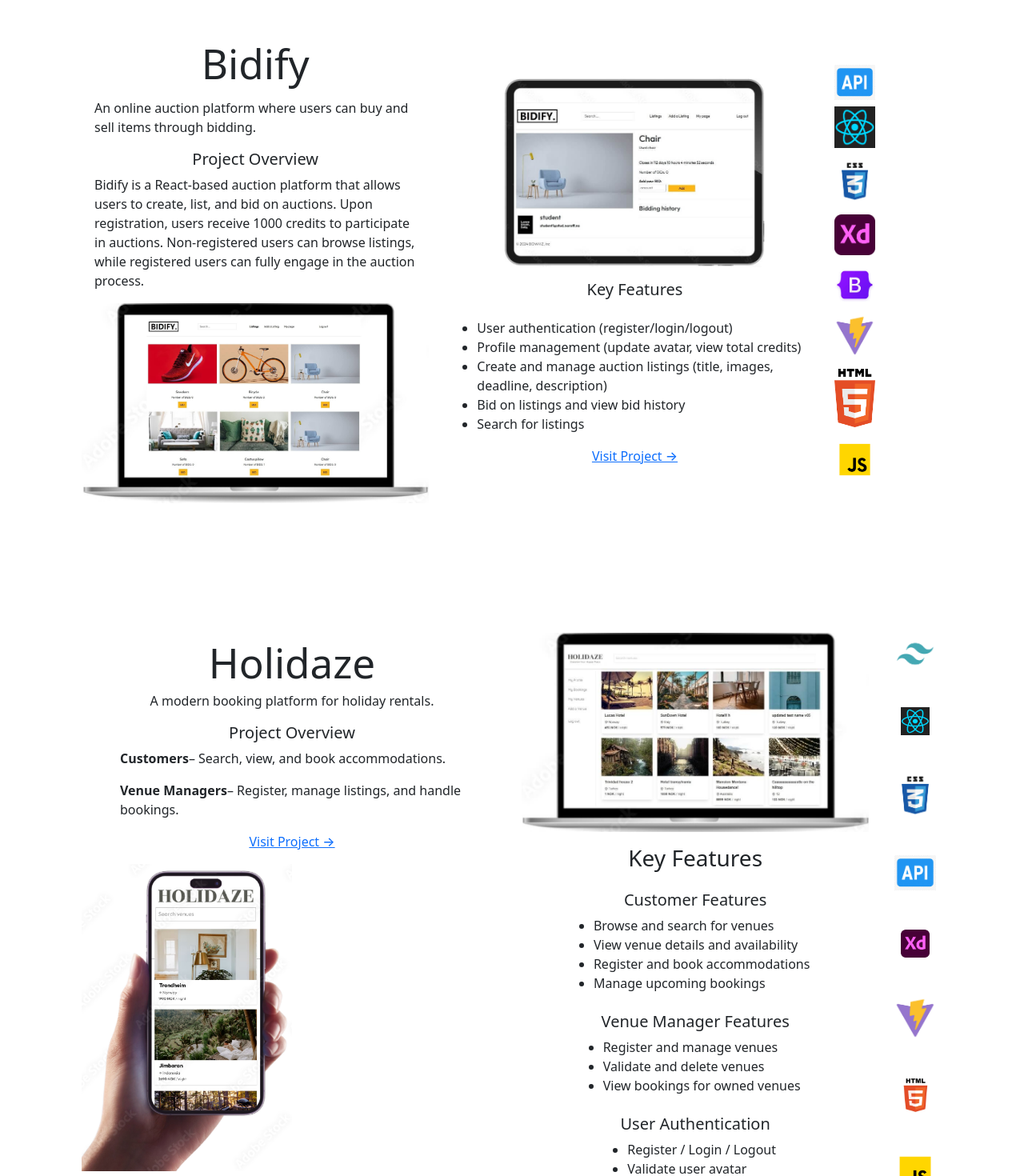
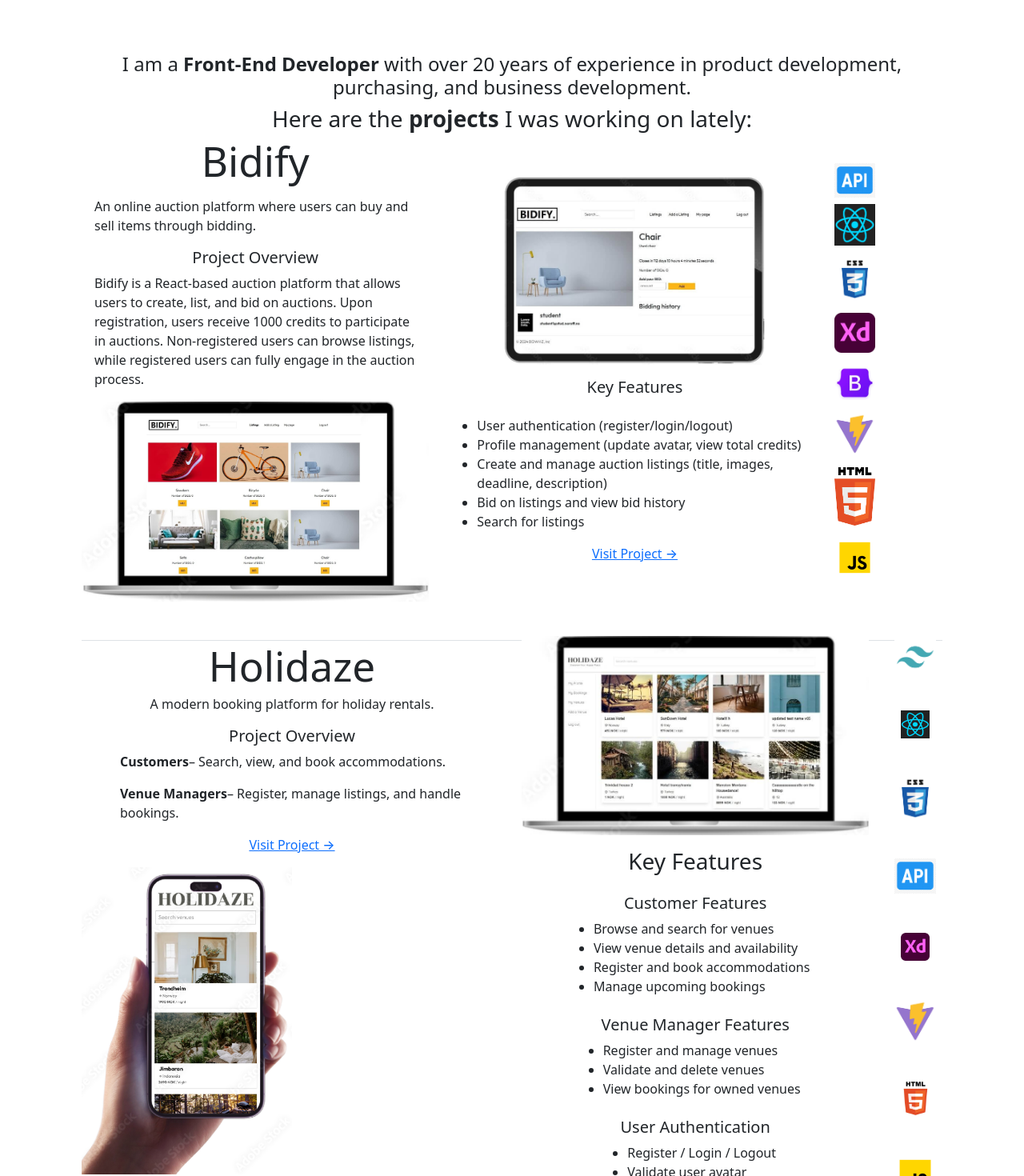
Before and after one commit to borikokeny/Portfolio_2, a React (Vite) app: page / in a window 1280 px wide. Shown: the part 860-2330 px from the top of the page at 80% size. Built offline with nearby package versions, Linux system fonts and the light colour scheme.

Commit message:
Last touch

```diff
--- a/src/components/Bidify.jsx
+++ b/src/components/Bidify.jsx
@@ -12,7 +12,11 @@ import html from "../images/Html.png";
 const Bidify = () => {
   return (
     <section className="project-section bidify container">
-      <div className="row">
+    <span class="border-bottom">
+      <div className="row mt-1 mb-5">
+      <h4>I am a <strong>Front-End Developer</strong> with over 20 years of experience in product development,
+      purchasing, and business development.</h4>
+      <h3>Here are the <strong>projects</strong> I was working on lately:</h3>
         <div className="col-5 me-3">
           <h1 className="mb-3">Bidify</h1>
           <p className="text-start mx-3">
@@ -73,6 +77,7 @@ const Bidify = () => {
           />
         </div>
       </div>
+      </span>
     </section>
   );
 };
--- a/src/components/Holidaze.jsx
+++ b/src/components/Holidaze.jsx
@@ -12,7 +12,8 @@ import html from "../images/HTML.jpg";
 const Holidaze = () => {
   return (
     <section className="project-section holidaze container">
-      <div className="row align-items-center">
+      <span class="border-bottom">
+      <div className="row align-items-center mb-5">
         <div className="col-lg-6 col-md-12 d-flex flex-column justify-content-between">
           <h1>Holidaze</h1>
           <p>A modern booking platform for holiday rentals.</p>
@@ -83,6 +84,7 @@ const Holidaze = () => {
           <img src={javascript} className="col-6 col-lg-12 px-2 img-fluid" />
         </div>
       </div>
+      </span>
     </section>
   );
 };
--- a/src/index.css
+++ b/src/index.css
@@ -134,7 +134,6 @@ footer {
   flex-wrap: wrap;
 }
 
-
 .project-section .col-6,
 .project-section .col-5 {
   display: flex;
@@ -166,10 +165,20 @@ img {
   justify-content: center;
 }
 
-.holidaze .dashboard-demo {
-  display: flex;
-  justify-content: center;
-  margin-top: 1rem;
+.bidify {
+  margin-top: 30px;
+}
+
+.holidaze {
+  margin-top: -70px;
+}
+
+.jims {
+  margin-top: -10rem;
+}
+
+.icon-list a {
+  color: black;
 }
 
 @media (prefers-color-scheme: light) {
@@ -184,13 +193,32 @@ img {
     background-color: #f9f9f9;
   }
 }
+
 html {
   scroll-behavior: smooth;
 }
 
 @media (max-width: 576px) {
+  /* .bidify {
+    margin-top: -6rem;
+  } */
+
+  .holidaze {
+    margin-top: 10px;
+  }
+
+  .jims {
+    margin-top: 5px;
+  }
+
+  #about {
+    margin-top: 252px;
+  }
+}
+
+@media  (min-width: 765px) {
   .bidify {
-    margin-top: -6rem;
+    margin-top: 90px;
   }
 }
 
@@ -202,9 +230,22 @@ html {
     text-align: center;
   }
 
+  .holidaze {
+    margin-top: 15px;
+  }
+
+  .jims {
+    margin-top: 10px;
+  }
 
   #about {
-   margin-top: 150px;
+   margin-top: 245px;
+  }
+}
+
+@media (max-width: 992px) {
+  .jims {
+    margin-top: 20px;
   }
 }
 
@@ -218,7 +259,6 @@ html {
   #dev-elements img {
     width: 100% !important;
     padding: 0%;
-
   }
 }
 
@@ -227,7 +267,7 @@ html {
     justify-content: center;
   }
   #dev-elements img {
-    width: 25% !important;
+    width: 15% !important;
   }
 }
 
--- a/src/pages/About.jsx
+++ b/src/pages/About.jsx
@@ -20,9 +20,9 @@ export default function About() {
               </strong>
               . With over 20 years of experience in product development,
               purchasing, and business development, I am now completing a
-              front-end education to combine
+              front-end education to combine{" "}
               <strong>
-                technical expertise with market-driven innovation
+                  technical expertise with market-driven innovation
               </strong>
               .
             </p>
@@ -51,7 +51,6 @@ export default function About() {
             </ul>
             <div className="container mt-3">
               <div className="row">
-
                 <div className="col-lg-8 col-12 d-flex flex-column text-start">
                   <h4>Work Experience</h4>
                   <h5>Creative director and Merchandiser</h5>
--- a/src/pages/Contact.jsx
+++ b/src/pages/Contact.jsx
@@ -6,21 +6,20 @@ import { TiSocialGithubCircular } from "react-icons/ti";
 
 export default function Contact() {
   return (
-    <section id="contact" className="full-height d-flex align-items-center justify-content-center mt-5 mb-5">
-      <div className="ms-5">
+    <section id="contact" className="full-height d-flex flex-wrap align-items-center justify-content-start mt-5 mb-5 ms-5">
+      <div className="ms-5 d-flex flex-column align-items-start gap-3 text-start icon-list">
               <a href="https://www.linkedin.com/in/bori-kokeny-7070008a/" target="_blank">
-              <TiSocialLinkedinCircular className="icons" />
+              <TiSocialLinkedinCircular className="icons p-1 fs-1" /> LinkedIN
+              </a>
+              <a href="https://github.com/borikokeny" target="_blank">
+              <TiSocialGithubCircular className="icons p-1 fs-1" /> GitHub
+              </a>
+              <a href="https://www.facebook.com/bori.kokeny" target="_blank">
+              <PiFacebookLogoBold className="icons p-1 fs-1" /> Facebook
               </a>
               <a href="mailto: bori@minerali.hu" target="_blank">
-              <MdOutlineAlternateEmail className="icons p-1" />
+              <MdOutlineAlternateEmail className="icons p-1 fs-1" /> bori@minerali.hu
               </a>
-              <a href="https://www.facebook.com/bori.kokeny" target="_blank">
-              <PiFacebookLogoBold className="icons p-1" />
-              </a>
-              <a href="https://github.com/borikokeny" target="_blank">
-              <TiSocialGithubCircular className="icons" />
-              </a>
-              <p className="ms-3">bori@minerali.hu</p>
             </div>
     </section>
   );
```
